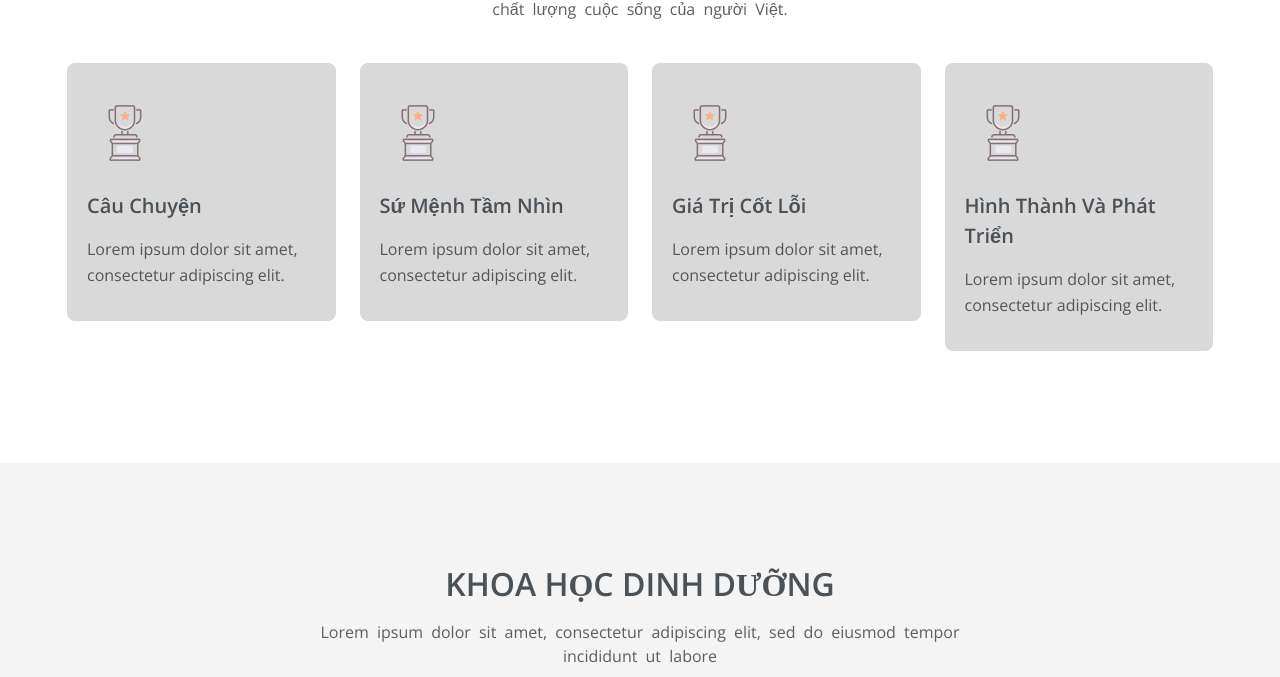
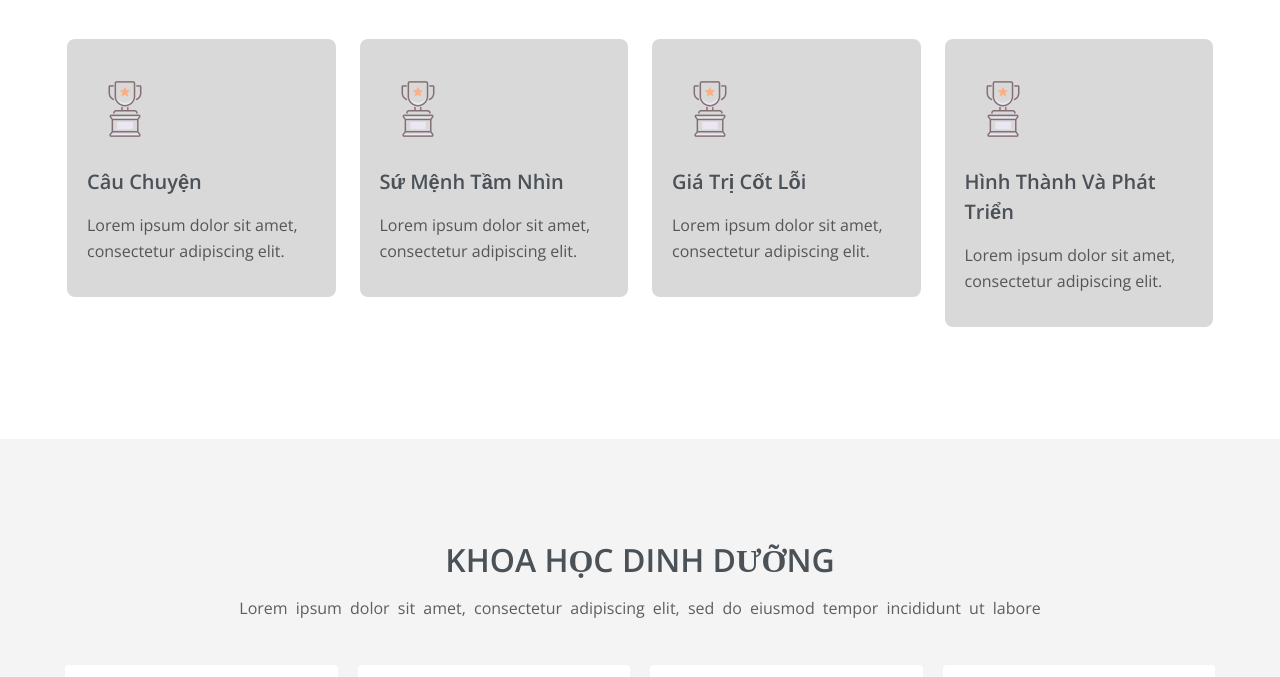
Before and after one commit to buitantoan/dairy, a plain HTML site: page index.html in a window 1280 px wide. Shown: the part 783-1460 px from the top of the page. Drawn offline with nearby package versions, Linux system fonts and the light colour scheme; a web font is replaced by a local one.

Commit message:
update wrap hgroup

```diff
--- a/assets/css/styles.css
+++ b/assets/css/styles.css
@@ -124,7 +124,7 @@ section{
 }
 
 hgroup{
-    max-width: 640px;
+    max-width: 840px;
     margin-left: auto;
     margin-right: auto;
     text-align: center;
```
